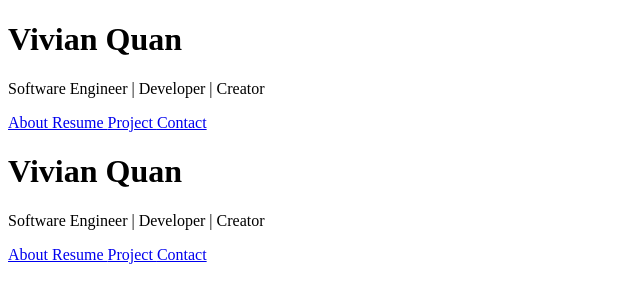
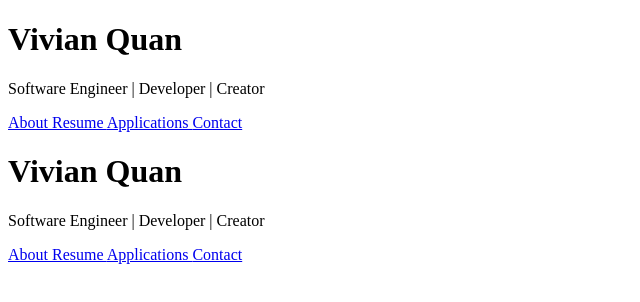
Before and after one commit to vivxz/portfolio, a React app: page / in a window 1280 px wide. Shown: the top 302 px of the page, without its empty margins (0-640 px from the left). Built offline with nearby package versions, Linux system fonts and the light colour scheme; the HTML template or start-up script is replaced by a standard one.

Commit message:
[prog]: Renamed projects to applications

```diff
--- a/src/components/Navbar.jsx
+++ b/src/components/Navbar.jsx
@@ -13,7 +13,7 @@ class Navbar extends Component {
         <nav className="nav">
           <Link className="links" to='/about'>About </Link>{' '}
           <Link className="links" to='/resume' >Resume </Link>
-          <Link className="links" to='/project'>Project </Link>
+          <Link className="links" to='/project'>Applications </Link>
           <Link className="links" to='/contact'>Contact </Link>
         </nav>
       </div>
```
